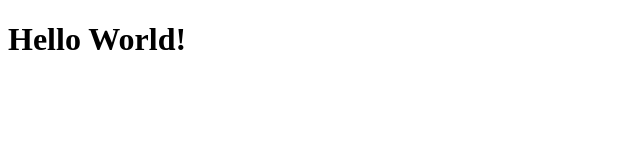
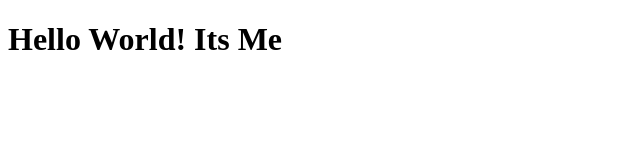
Before and after one commit to holodanya/FirstLecture, a plain HTML site: page index.html in a window 1280 px wide. Shown: the whole page, without its empty margins (0-640 px from the left). Drawn offline with Linux system fonts and the light colour scheme.

Commit message:
second commit

```diff
--- a/index.html
+++ b/index.html
@@ -7,7 +7,7 @@
 </head>
 <body>
     <h1>
-        Hello World!
+        Hello World! Its Me
     </h1>
 </body>
 </html>
```
